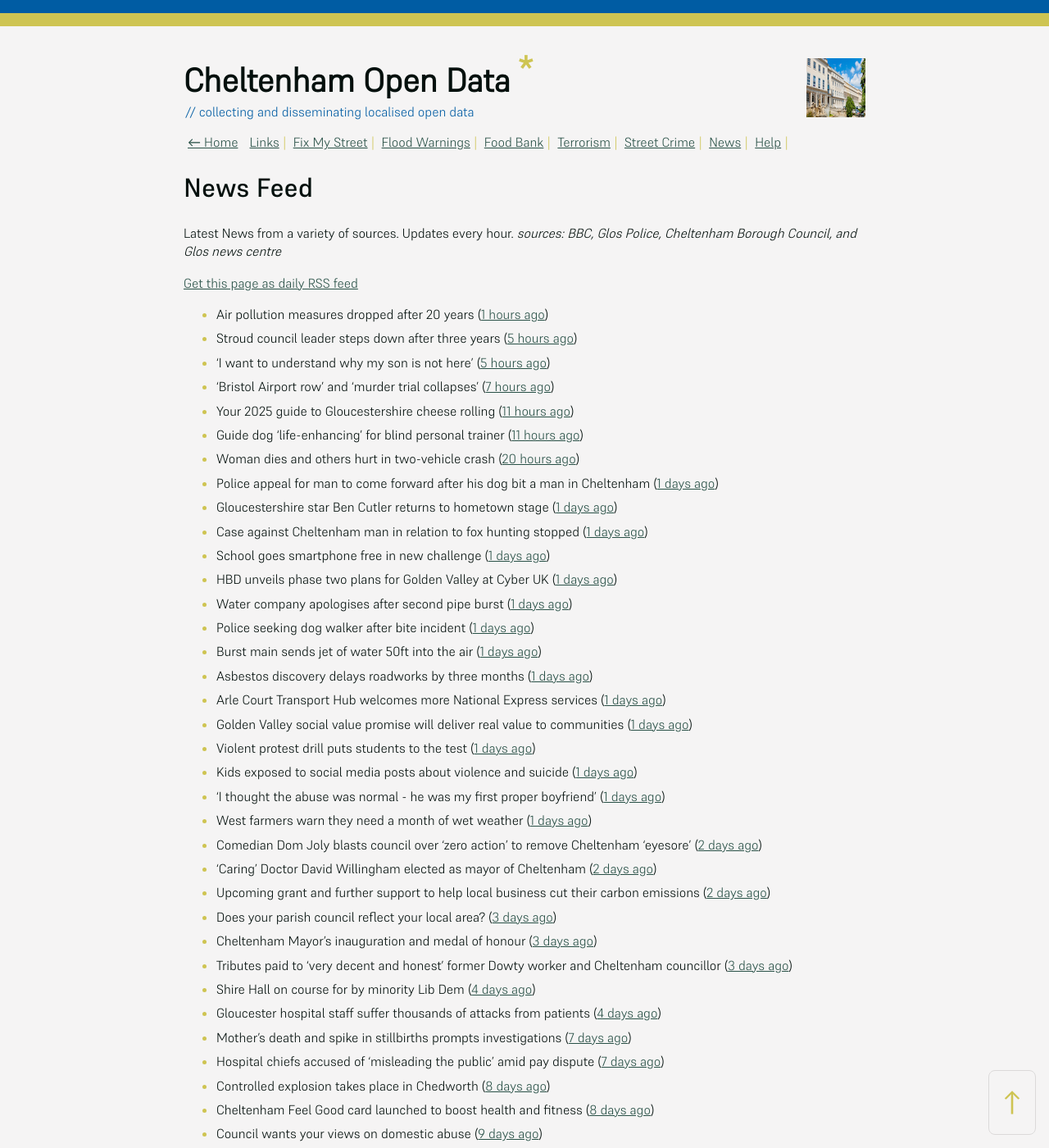
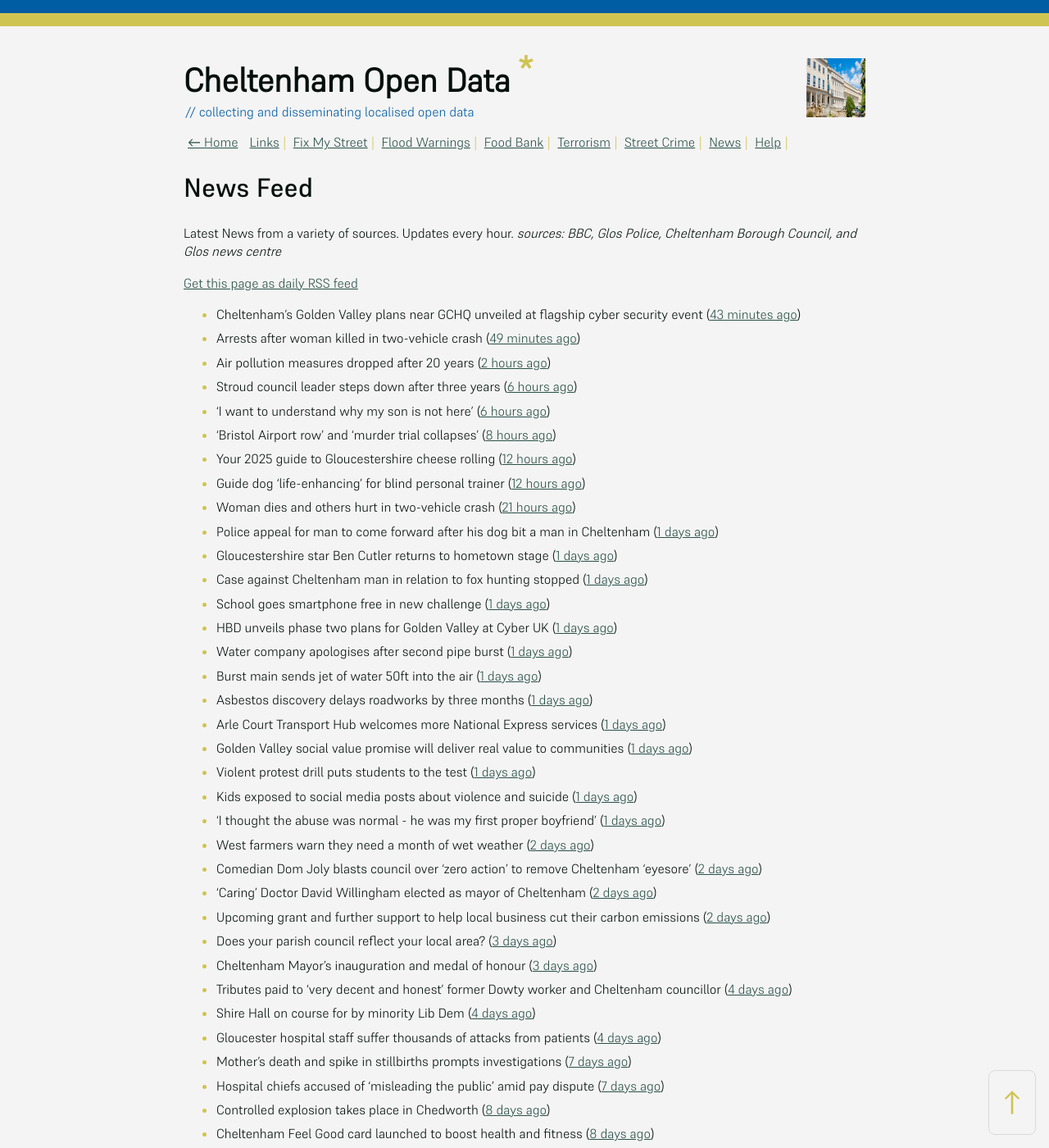
Before and after one commit to mat-0/cheltenham-open-data, a Jekyll site: the page built from _pages/news.md, in a window 1280 px wide and 1400 px high. Shown: the whole window at 82% size. Built offline with Jekyll 4.4.1, drawn with Linux system fonts in a browser that asks for light colours; some of the changed text lies outside the part shown.

Commit message:
Updated 2025-05-16 17:58:11

```diff
--- a/_pages/news.md
+++ b/_pages/news.md
@@ -12,20 +12,21 @@ _sources: BBC, Glos Police, Cheltenham Borough Council, and Glos news centre_
 [Get this page as daily RSS feed](/daily.rss)
 
 <!-- news_marker starts -->
-- Air pollution measures dropped after 20 years ([1 hours ago](https://www.bbc.com/news/articles/c7v7d4091gro))
-- Stroud council leader steps down after three years ([5 hours ago](https://www.bbc.com/news/articles/c9dq58pzel5o))
-- 'I want to understand why my son is not here' ([5 hours ago](https://www.bbc.com/news/articles/c5yk7z7k4dyo))
-- 'Bristol Airport row' and 'murder trial collapses' ([7 hours ago](https://www.bbc.com/news/articles/c93lq257pd5o))
-- Your 2025 guide to Gloucestershire cheese rolling ([11 hours ago](https://www.bbc.com/news/articles/c230jj5m1yro))
-- Guide dog 'life-enhancing' for blind personal trainer ([11 hours ago](https://www.bbc.com/news/articles/cwy3j8evxg2o))
-- Woman dies and others hurt in two-vehicle crash ([20 hours ago](https://www.bbc.com/news/articles/cp3qjdll89jo))
+- Cheltenham’s Golden Valley plans near GCHQ unveiled at flagship cyber security event ([43 minutes ago](https://gloucesternewscentre.co.uk/cheltenhams-golden-valley-plans-near-gchq-unveiled-at-flagship-cyber-security-event/))
+- Arrests after woman killed in two-vehicle crash ([49 minutes ago](https://www.bbc.com/news/articles/cz0dl0g9zxjo))
+- Air pollution measures dropped after 20 years ([2 hours ago](https://www.bbc.com/news/articles/c7v7d4091gro))
+- Stroud council leader steps down after three years ([6 hours ago](https://www.bbc.com/news/articles/c9dq58pzel5o))
+- 'I want to understand why my son is not here' ([6 hours ago](https://www.bbc.com/news/articles/c5yk7z7k4dyo))
+- 'Bristol Airport row' and 'murder trial collapses' ([8 hours ago](https://www.bbc.com/news/articles/c93lq257pd5o))
+- Your 2025 guide to Gloucestershire cheese rolling ([12 hours ago](https://www.bbc.com/news/articles/c230jj5m1yro))
+- Guide dog 'life-enhancing' for blind personal trainer ([12 hours ago](https://www.bbc.com/news/articles/cwy3j8evxg2o))
+- Woman dies and others hurt in two-vehicle crash ([21 hours ago](https://www.bbc.com/news/articles/cp3qjdll89jo))
 - Police appeal for man to come forward after his dog bit a man in Cheltenham ([1 days ago](https://gloucesternewscentre.co.uk/police-appeal-for-man-to-come-forward-after-his-dog-bit-a-man-in-cheltenham/))
 - Gloucestershire star Ben Cutler returns to hometown stage ([1 days ago](https://gloucesternewscentre.co.uk/gloucestershire-star-ben-cutler-returns-to-hometown-stage/))
 - Case against Cheltenham man in relation to fox hunting stopped ([1 days ago](https://gloucesternewscentre.co.uk/case-against-cheltenham-man-in-relation-to-fox-hunting-stopped/))
 - School goes smartphone free in new challenge ([1 days ago](https://www.bbc.com/news/articles/cwy388p033eo))
 - HBD unveils phase two plans for Golden Valley at Cyber UK ([1 days ago](https://www.cheltenham.gov.uk/news/article/3012/hbd_unveils_phase_two_plans_for_golden_valley_at_cyber_uk))
 - Water company apologises after second pipe burst ([1 days ago](https://www.bbc.com/news/articles/cn0g1jygjq1o))
-- Police seeking dog walker after bite incident ([1 days ago](https://www.bbc.com/news/articles/cwy37dejxd0o))
 - Burst main sends jet of water 50ft into the air ([1 days ago](https://www.bbc.com/news/articles/cd620lyqqnqo))
 - Asbestos discovery delays roadworks by three months ([1 days ago](https://www.bbc.com/news/articles/c0j7158dyevo))
 - Arle Court Transport Hub welcomes more National Express services ([1 days ago](https://gloucesternewscentre.co.uk/arle-court-transport-hub-welcomes-more-national-express-services/))
@@ -33,13 +34,13 @@ _sources: BBC, Glos Police, Cheltenham Borough Council, and Glos news centre_
 - Violent protest drill puts students to the test ([1 days ago](https://www.bbc.com/news/articles/cp92nl2yne8o))
 - Kids exposed to social media posts about violence and suicide ([1 days ago](https://www.bbc.com/news/articles/c0r1gpr0ezwo))
 - 'I thought the abuse was normal - he was my first proper boyfriend' ([1 days ago](https://www.bbc.com/news/articles/czj47g8kkm9o))
-- West farmers warn they need a month of wet weather ([1 days ago](https://www.bbc.com/news/articles/c331dj5x2kpo))
+- West farmers warn they need a month of wet weather ([2 days ago](https://www.bbc.com/news/articles/c331dj5x2kpo))
 - Comedian Dom Joly blasts council over ‘zero action’ to remove Cheltenham ‘eyesore’ ([2 days ago](https://gloucesternewscentre.co.uk/comedian-dom-joly-blasts-council-over-zero-action-to-remove-cheltenham-eyesore/))
 - ‘Caring’ Doctor David Willingham elected as mayor of Cheltenham ([2 days ago](https://gloucesternewscentre.co.uk/caring-doctor-david-willingham-elected-as-mayor-of-cheltenham/))
 - Upcoming grant and further support to help local business cut their carbon emissions ([2 days ago](https://www.cheltenham.gov.uk/news/article/3010/upcoming_grant_and_further_support_to_help_local_business_cut_their_carbon_emissions))
 - Does your parish council reflect your local area? ([3 days ago](https://www.cheltenham.gov.uk/news/article/3009/does_your_parish_council_reflect_your_local_area))
 - Cheltenham Mayor’s inauguration and medal of honour ([3 days ago](https://www.cheltenham.gov.uk/news/article/3008/cheltenham_mayors_inauguration_and_medal_of_honour))
-- Tributes paid to ‘very decent and honest’ former Dowty worker and Cheltenham councillor ([3 days ago](https://gloucesternewscentre.co.uk/tributes-paid-to-very-decent-and-honest-former-dowty-worker-and-cheltenham-councillor/))
+- Tributes paid to ‘very decent and honest’ former Dowty worker and Cheltenham councillor ([4 days ago](https://gloucesternewscentre.co.uk/tributes-paid-to-very-decent-and-honest-former-dowty-worker-and-cheltenham-councillor/))
 - Shire Hall on course for by minority Lib Dem ([4 days ago](https://gloucesternewscentre.co.uk/shire-hall-on-course-for-by-minority-lib-dem/))
 - Gloucester hospital staff suffer thousands of attacks from patients ([4 days ago](https://gloucesternewscentre.co.uk/gloucester-hospital-staff-suffer-thousands-of-attacks-from-patients/))
 - Mother’s death and spike in stillbirths prompts investigations ([7 days ago](https://gloucesternewscentre.co.uk/mothers-death-and-spike-in-stillbirths-prompts-investigations/))
@@ -59,7 +60,6 @@ _sources: BBC, Glos Police, Cheltenham Borough Council, and Glos news centre_
 - Police urge the public to consider if there is a genuine emergency before dialling 999 ([11 days ago](https://gloucesternewscentre.co.uk/police-urge-the-public-to-consider-if-there-is-a-genuine-emergency-before-dialling-999/))
 - Man pleads guilty to multiple thefts from vehicles in Cheltenham ([13 days ago](https://gloucesternewscentre.co.uk/man-pleads-guilty-to-multiple-thefts-from-vehicles-in-cheltenham/))
 - Cotswold mum calls on Bromford Housing to fix ‘deathtrap’ garden ([13 days ago](https://gloucesternewscentre.co.uk/cotswold-mum-calls-on-bromford-housing-to-fix-deathtrap-garden/))
-- Vote 2025: Lib Dems win elections but fall one seat short of overall control at Shire Hall ([13 days ago](https://gloucesternewscentre.co.uk/vote-2025-lib-dems-win-elections-but-fall-one-seat-short-of-overall-control-at-shire-hall/))
 - Cheltenham Borough Council invites community input on new trees strategy ([24 days ago](https://www.cheltenham.gov.uk/news/article/3005/cheltenham_borough_council_invites_community_input_on_new_trees_strategy))
 - Media statement about the Citrus Hotel ([28 days ago](https://www.cheltenham.gov.uk/news/article/3004/media_statement_about_the_citrus_hotel))
 
```
Also changed, not shown: _data/flood.json (+5 -48 lines), _pages/fix-my-street.md (+4 -4 lines), index.md (+5 -5 lines).
